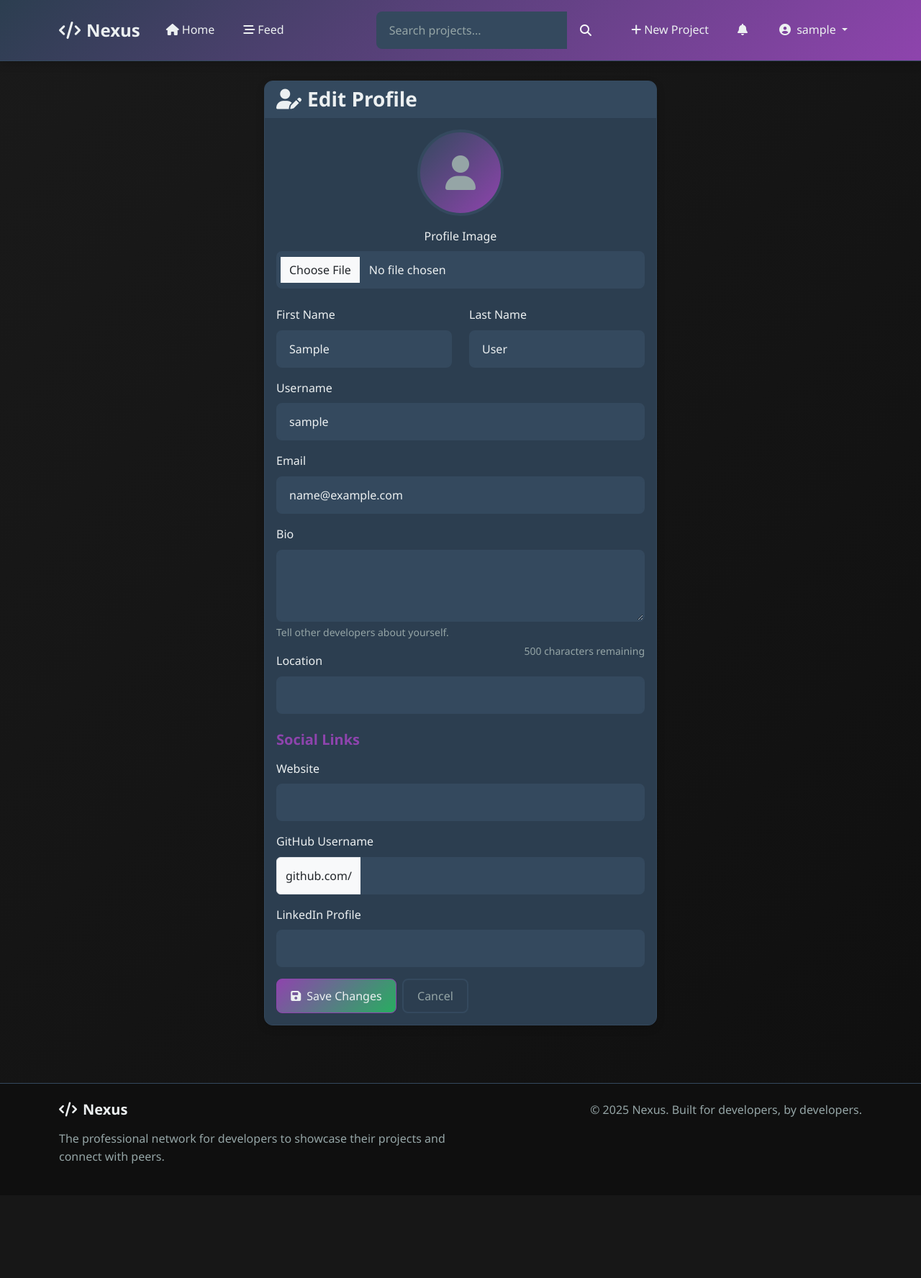
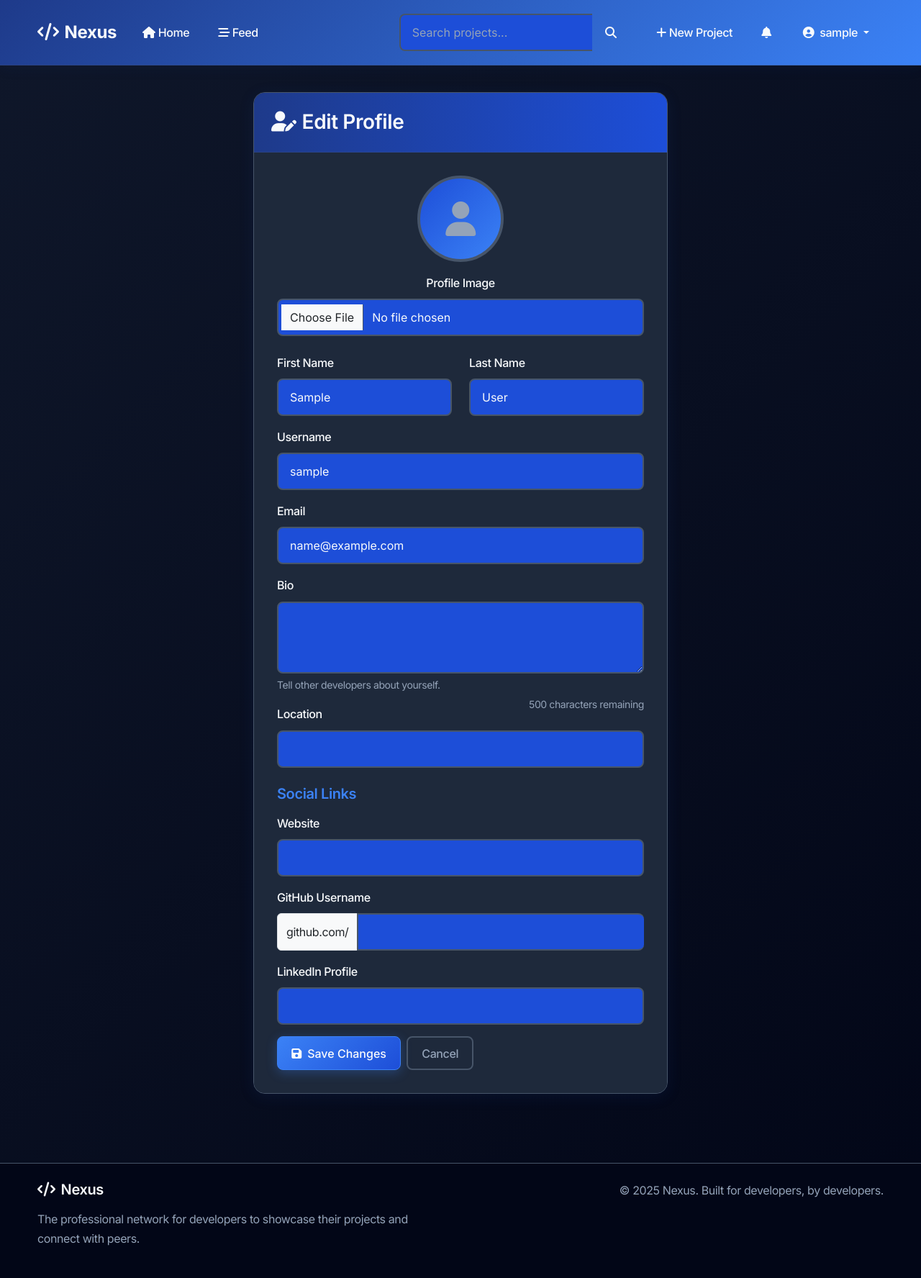
Before and after one commit to gprsilva/Nexus, a Flask app: page /edit_profile in a window 1280 px wide. Shown: the whole page at 72% size. Before the commit the page ends 1617 px from the top, so only its background shows below. Run offline with Flask 3, Linux system fonts and the light colour scheme; the visitor is signed in with stand-in values (Sample User, id 1); data that the repository does not hold is empty; some libraries are stand-ins or nearby versions.

Commit message:
Update site colors to blue and enhance the overall clean layout
Update CSS variables to a blue color palette, adjust font imports and weights, refine navigation and card styles with new background and border properties, and increase container and section padding for a cleaner aesthetic.

Replit-Commit-Author: Agent
Replit-Commit-Session-Id: c5a5dc5a-91a7-46a9-8481-8b172f6e35a9
Replit-Commit-Checkpoint-Type: full_checkpoint
Replit-Commit-Screenshot-Url: https://storage.googleapis.com/screenshot-production-us-central1/dce6f008-f675-4ef7-b979-39376717fff0/c5a5dc5a-91a7-46a9-8481-8b172f6e35a9/5QxztCs

```diff
--- a/static/css/style.css
+++ b/static/css/style.css
@@ -1,24 +1,25 @@
 /* Nexus - Professional Developer Network Styles */
+@import url('https://fonts.googleapis.com/css2?family=Inter:wght@300;400;500;600;700&display=swap');
 
 :root {
-    --primary-color: #2c3e50;
-    --primary-hover: #34495e;
-    --secondary-color: #8e44ad;
-    --accent-color: #27ae60;
-    --danger-color: #e74c3c;
-    --warning-color: #f39c12;
-    --info-color: #3498db;
-    --success-color: #2ecc71;
-    --dark-bg: #1a1a1a;
-    --darker-bg: #0f0f0f;
-    --light-text: #ecf0f1;
-    --muted-text: #95a5a6;
-    --border-color: #34495e;
-    --card-bg: #2c3e50;
-    --card-hover: #34495e;
-    --shadow: 0 4px 12px rgba(0, 0, 0, 0.15);
-    --shadow-hover: 0 8px 25px rgba(0, 0, 0, 0.25);
-    --border-radius: 12px;
+    --primary-color: #1e3a8a;
+    --primary-hover: #1d4ed8;
+    --secondary-color: #3b82f6;
+    --accent-color: #06b6d4;
+    --danger-color: #ef4444;
+    --warning-color: #f59e0b;
+    --info-color: #0ea5e9;
+    --success-color: #10b981;
+    --dark-bg: #0f172a;
+    --darker-bg: #020617;
+    --card-bg: #1e293b;
+    --card-hover: #334155;
+    --light-text: #f8fafc;
+    --muted-text: #94a3b8;
+    --border-color: #475569;
+    --shadow: 0 4px 20px rgba(30, 58, 138, 0.15);
+    --shadow-hover: 0 8px 30px rgba(30, 58, 138, 0.25);
+    --border-radius: 16px;
     --transition: all 0.3s cubic-bezier(0.4, 0, 0.2, 1);
 }
 
@@ -28,11 +29,12 @@
 }
 
 body {
-    font-family: 'Segoe UI', Tahoma, Geneva, Verdana, sans-serif;
+    font-family: 'Inter', 'Segoe UI', system-ui, -apple-system, sans-serif;
     background: linear-gradient(135deg, var(--dark-bg) 0%, var(--darker-bg) 100%);
     color: var(--light-text);
-    line-height: 1.6;
+    line-height: 1.7;
     min-height: 100vh;
+    letter-spacing: -0.025em;
 }
 
 /* Typography */
@@ -52,11 +54,11 @@ h1, h2, h3, h4, h5, h6 {
 
 /* Navigation */
 .navbar {
-    background: linear-gradient(90deg, var(--primary-color) 0%, var(--primary-hover) 100%) !important;
-    backdrop-filter: blur(10px);
-    border-bottom: 1px solid var(--border-color);
-    box-shadow: var(--shadow);
-    padding: 1rem 0;
+    background: rgba(15, 23, 42, 0.95) !important;
+    backdrop-filter: blur(20px) saturate(180%);
+    border-bottom: 1px solid rgba(71, 85, 105, 0.3);
+    box-shadow: 0 1px 20px rgba(30, 58, 138, 0.1);
+    padding: 1.2rem 0;
 }
 
 .navbar-brand {
@@ -98,17 +100,22 @@ h1, h2, h3, h4, h5, h6 {
 /* Main Content */
 .main-content {
     margin-top: 80px;
-    padding: 2rem 0;
+    padding: 3rem 0;
     min-height: calc(100vh - 160px);
+}
+
+.container {
+    max-width: 1200px;
 }
 
 /* Hero Section */
 .hero-section {
     background: linear-gradient(135deg, var(--primary-color) 0%, var(--secondary-color) 100%);
     border-radius: var(--border-radius);
-    margin-bottom: 3rem;
+    margin-bottom: 4rem;
     position: relative;
     overflow: hidden;
+    box-shadow: var(--shadow);
 }
 
 .hero-section::before {
@@ -158,20 +165,23 @@ h1, h2, h3, h4, h5, h6 {
 }
 
 .card-header {
-    background: linear-gradient(90deg, var(--primary-hover) 0%, var(--card-hover) 100%);
-    border-bottom: 1px solid var(--border-color);
+    background: linear-gradient(90deg, var(--primary-color) 0%, var(--primary-hover) 100%);
+    border-bottom: 1px solid rgba(71, 85, 105, 0.3);
     color: var(--light-text);
     font-weight: 600;
+    padding: 1.5rem;
 }
 
 .card-body {
     background: var(--card-bg);
     color: var(--light-text);
+    padding: 2rem;
 }
 
 .card-footer {
-    background: var(--primary-hover);
-    border-top: 1px solid var(--border-color);
+    background: rgba(30, 41, 59, 0.8);
+    border-top: 1px solid rgba(71, 85, 105, 0.3);
+    padding: 1.5rem;
 }
 
 /* Project Cards */
@@ -364,15 +374,16 @@ h1, h2, h3, h4, h5, h6 {
 }
 
 .btn-primary {
-    background: linear-gradient(135deg, var(--secondary-color) 0%, var(--accent-color) 100%);
+    background: linear-gradient(135deg, var(--secondary-color) 0%, var(--primary-hover) 100%);
     color: var(--light-text);
     border: 1px solid var(--secondary-color);
+    box-shadow: 0 4px 15px rgba(59, 130, 246, 0.3);
 }
 
 .btn-primary:hover {
-    background: linear-gradient(135deg, var(--accent-color) 0%, var(--secondary-color) 100%);
+    background: linear-gradient(135deg, var(--primary-hover) 0%, var(--accent-color) 100%);
     transform: translateY(-2px);
-    box-shadow: var(--shadow);
+    box-shadow: 0 6px 20px rgba(59, 130, 246, 0.4);
 }
 
 .btn-outline-primary {
```
Also changed, not shown: other parts of static/css/style.css (+55 -6 lines).
